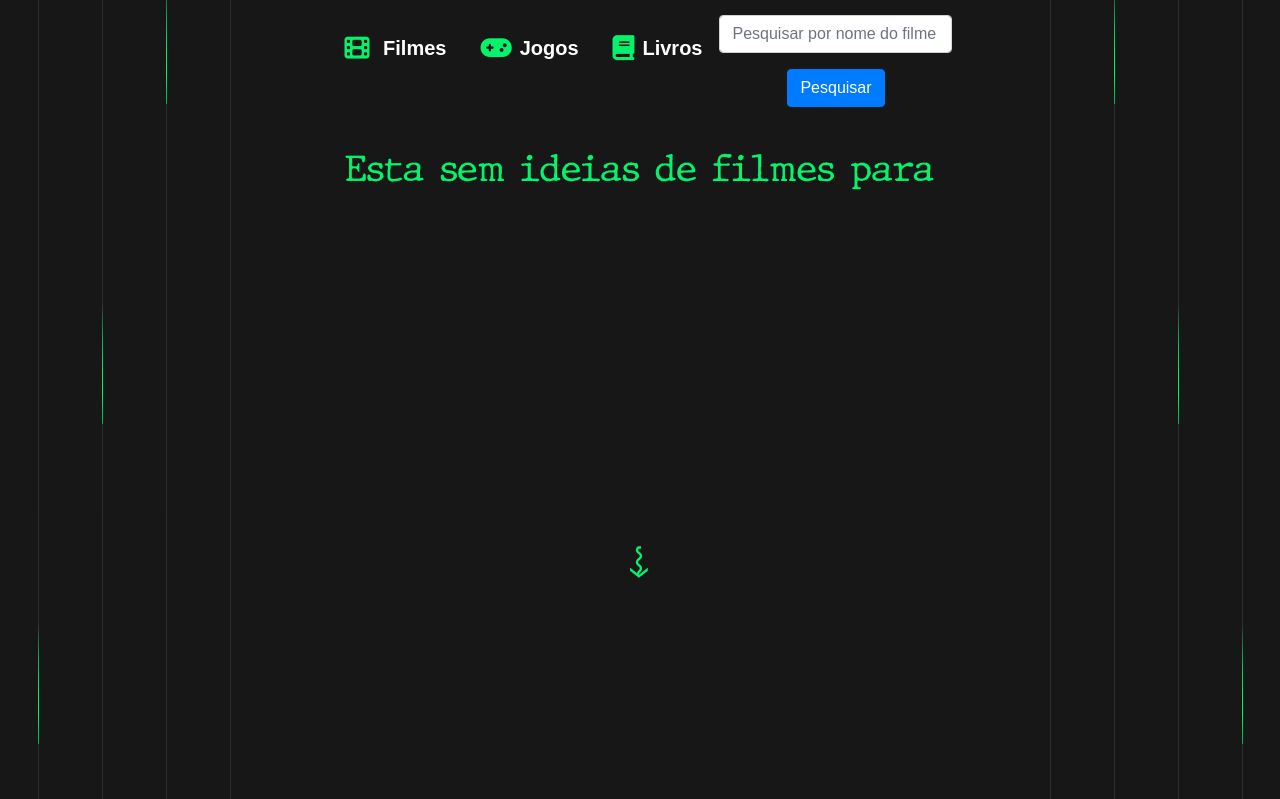
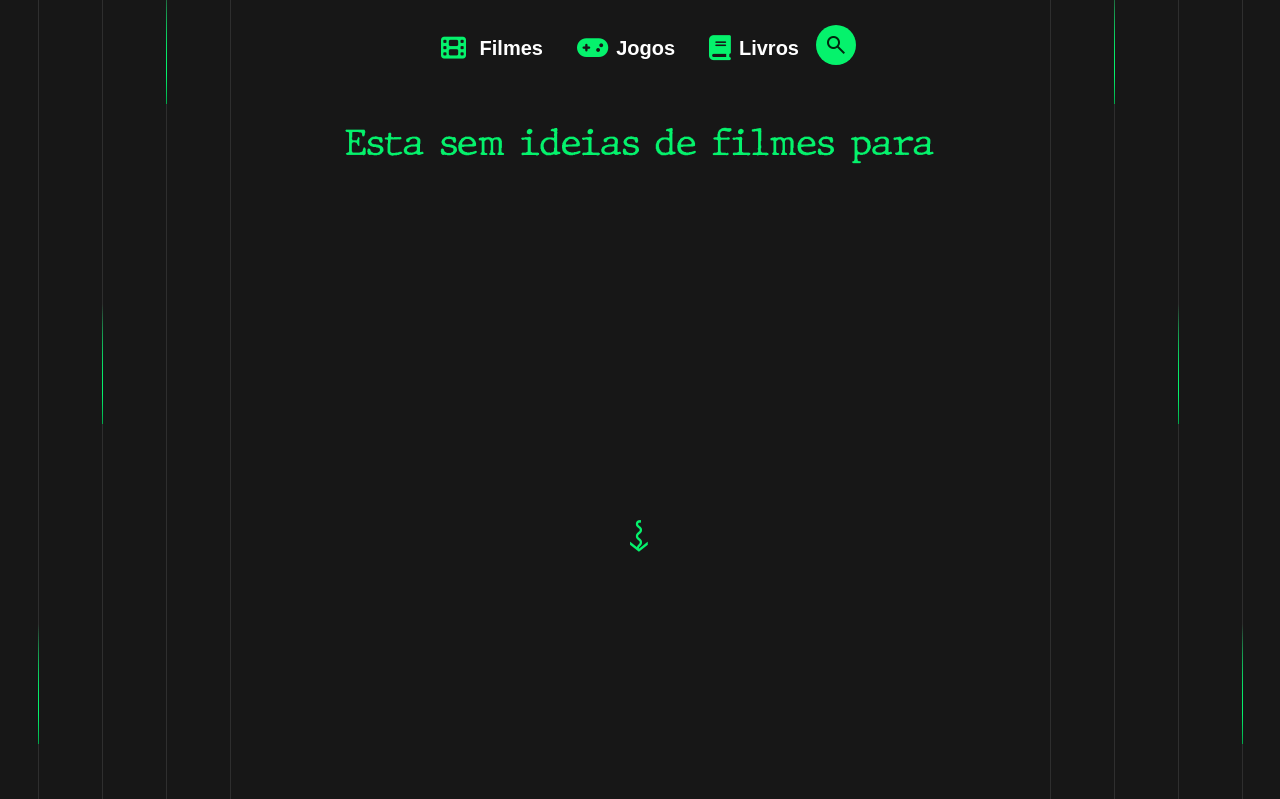
Before and after one commit to viniciusdvieira/Films-recommender-online, a Django app: page / in a window 1280 px wide. Shown: the top 799 px of the page. Run offline with Django 4.2, Linux system fonts and the light colour scheme; some libraries are stand-ins or nearby versions.

Commit message:
atualizado a searchbox

```diff
--- a/app_recommender/templates/src/index.html
+++ b/app_recommender/templates/src/index.html
@@ -8,6 +8,7 @@
     <meta name="viewport" content="width=device-width, initial-scale=1.0">
     <script src="https://kit.fontawesome.com/f2f22e7c20.js" crossorigin="anonymous"></script>
     <link rel="stylesheet" href="https://stackpath.bootstrapcdn.com/bootstrap/4.1.3/css/bootstrap.min.css" integrity="sha384-MCw98/SFnGE8fJT3GXwEOngsV7Zt27NXFoaoApmYm81iuXoPkFOJwJ8ERdknLPMO" crossorigin="anonymous">
+    <link rel="stylesheet" href="https://fonts.googleapis.com/css2?family=Material+Symbols+Outlined:opsz,wght,FILL,GRAD@24,400,0,0" />
     <link rel="stylesheet" type="text/css" href="{% static 'css/style.css' %}">
     <title>Recomendador de filmes</title>
 </head>
@@ -17,15 +18,18 @@
         <a href="#" class="navopcoes"><i class="fa-solid fa-film fa-lg" id= "iconnav"></i> Filmes</a>
         <a href="#" class="navopcoes"><i class="fa-solid fa-gamepad fa-lg" id="iconnav"></i>Jogos</a>
         <a href="#" class="navopcoes"><i class="fa-solid fa-book fa-lg" id="iconnav"></i>Livros</a>
-        <form method="get" action="{% url 'recomendation' %}">
-            {% csrf_token %}
-            <div class="form-group">
-                <input type="text" class="form-control" name="q" placeholder="Pesquisar por nome do filme">
-            </div>
-            <button type="submit" class="btn btn-primary">Pesquisar</button>
+        <form class="searchBox" id="searchBox" method="get" action="{% url 'recomendation' %}">
+            <input class="searchInput" type="text" name="q" placeholder="Search" onfocus="expandSearchBox()" onblur="collapseSearchBox()" autocomplete="off">
+            <button class="searchButton" href="#">
+                <span class="material-symbols-outlined">
+                    search
+                </span>
+            </button>
         </form>
 
+
     </nav>
+
 
     <div class="title">
         <h1 id="movie-title"></h1>
--- a/static/css/style.css
+++ b/static/css/style.css
@@ -19,6 +19,7 @@
   --cor1: #05F26C;
   --cor2: #03A64A;
   --cor3: #60BF89;
+  --cor6: #004e22;
   --cor4: #01260E;
   --cor5: #0D0D0D;
   --font-padrao: "Montserrat", sans-serif;
@@ -171,12 +172,6 @@ header{
 }
 
 
-#searchbox {
-  display: flex;
-  align-items: center; /* Centralizar verticalmente o formulário de pesquisa */
-  margin-left: 10px; /* Espaço entre os links e o formulário de pesquisa */
-}
-
 nav > a {
   color: white;
   text-decoration: none;
@@ -204,12 +199,79 @@ nav > a {
   color: var(--cor4);
 }
 
+
+.searchBox {
+  position: static;
+  padding-top: 10px;
+}
+
+.searchBox.open .searchInput,
+.searchInput:focus {
+  color: black;
+
+}
+
+.searchButton {
+  color: var(--cor4);
+  border: none;
+  float: right;
+  width: 40px;
+  height: 40px;
+  border-radius: 50%;
+  background: var(--cor1);
+  display: flex;
+  justify-content: center;
+  align-items: center;
+  transition: 0.4s;
+}
+
+.searchInput {
+  border: none;
+  outline: none;
+  border-top-left-radius: 2px;
+  border-bottom-left-radius: 2px;
+  padding-right: 2px;
+  float: left;
+  padding: 0;
+  font-size: 16px;
+  transition: 0.4s;
+  line-height: 40px;
+  width: 0px;
+}
+
+.searchInput::placeholder {
+  color: black;
+}
+
+.searchBox:hover > .searchButton {
+  background: var(--cor4);
+  color: var(--cor1);
+  border-radius: 0%;
+  transition: 0.1s;
+  border-top-right-radius: 2px;
+  border-bottom-right-radius: 2px;
+}
+
+.searchBox:hover .searchInput {
+  width: 190px;
+  padding: 0 6px;
+}
+
+@media screen and (max-width: 620px) {
+  .searchBox.open .searchInput,
+  .searchInput:focus {
+      width: 150px;
+      padding: 0 6px;
+  }
+}
+
 #spanlink{
   display: flex;
   justify-content: center;
   margin-top: 25%;
 }
 #scrollLink{
+  position: fixed;
   text-decoration: none;
   color: var(--cor1);
   font-size: 30px;
```
Also changed, not shown: db.sqlite3.
